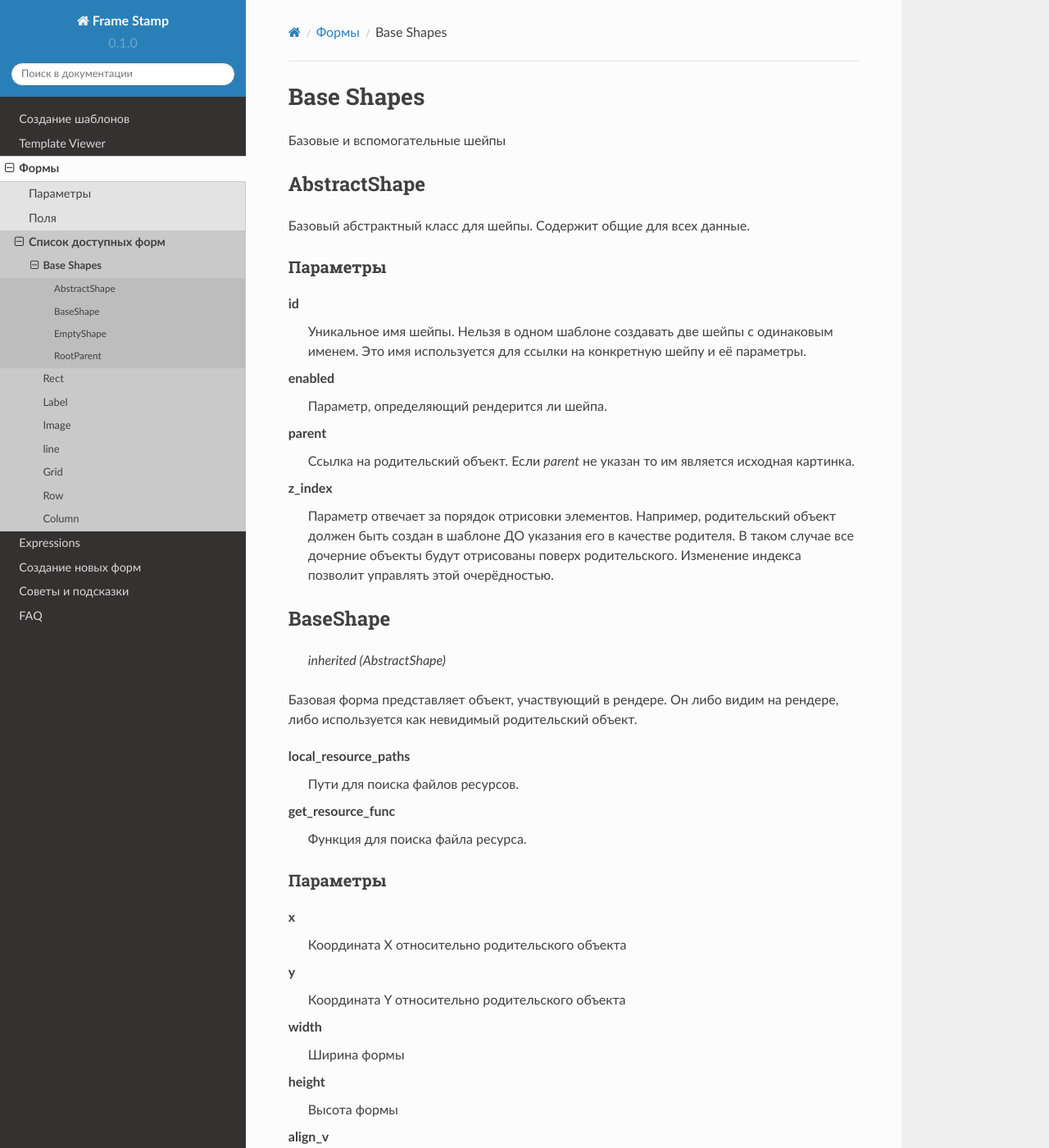
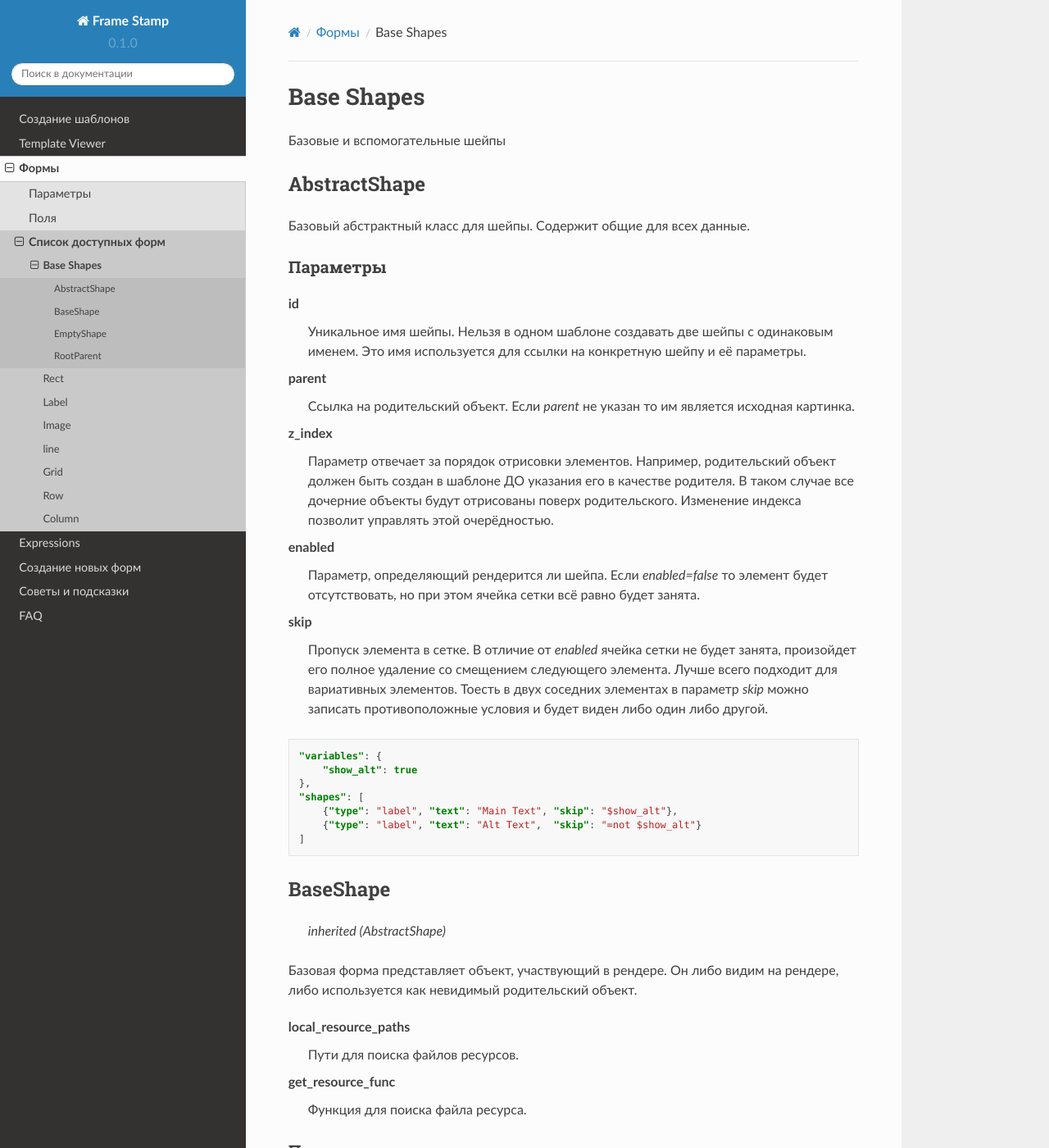
Before and after one commit to paulwinex/frame-stamp, a Sphinx documentation site: the page built from docs/shapes/base_shapes.rst, in a window 1280 px wide and 1400 px high. Shown: the whole window at 82% size. Built offline with Sphinx 7.4.7 and the Read the Docs theme 2.0.0, drawn with Linux system fonts in a browser that asks for light colours; formulas are drawn with MathJax 3.

Commit message:
added skip parameter

```diff
--- a/docs/shapes/base_shapes.rst
+++ b/docs/shapes/base_shapes.rst
@@ -26,6 +23,26 @@
     Параметр отвечает за порядок отрисовки элементов. Например, родительский объект должен быть создан в шаблоне
     ДО указания его в качестве родителя. В таком случае все дочерние объекты будут отрисованы поверх родительского.
     Изменение индекса позволит управлять этой очерёдностью.
+
+enabled
+    Параметр, определяющий рендерится ли шейпа. Если `enabled=false` то элемент будет отсутствовать, но при этом ячейка
+    сетки всё равно будет занята.
+
+skip
+    Пропуск элемента в сетке. В отличие от `enabled` ячейка сетки не будет занята, произойдет его полное
+    удаление со смещением следующего элемента.
+    Лучше всего подходит для вариативных элементов. Тоесть в двух соседних элементах в параметр `skip` можно записать
+    противоположные условия и будет виден либо один либо другой.
+
+.. code-block:: json
+
+   "variables": {
+       "show_alt": true
+   },
+   "shapes": [
+       {"type": "label", "text": "Main Text", "skip": "$show_alt"},
+       {"type": "label", "text": "Alt Text",  "skip": "=not $show_alt"}
+   ]
 
 BaseShape
 =========
```
Also changed, not shown: other parts of docs/shapes/base_shapes.rst (+0 -3 lines), 3 other files.
